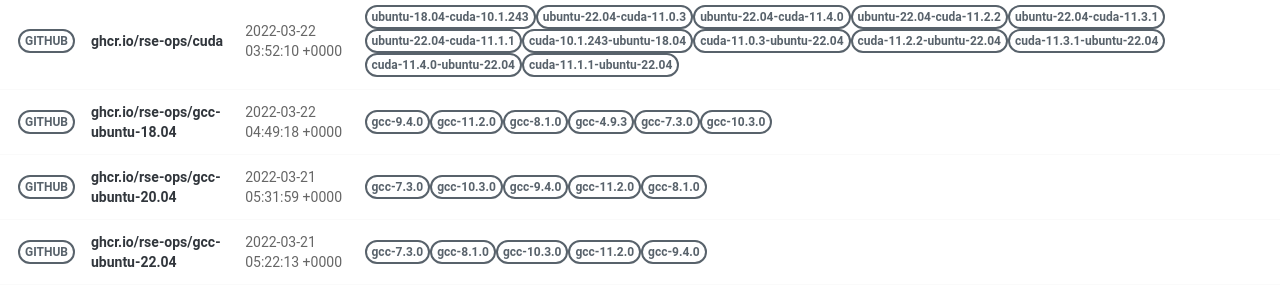
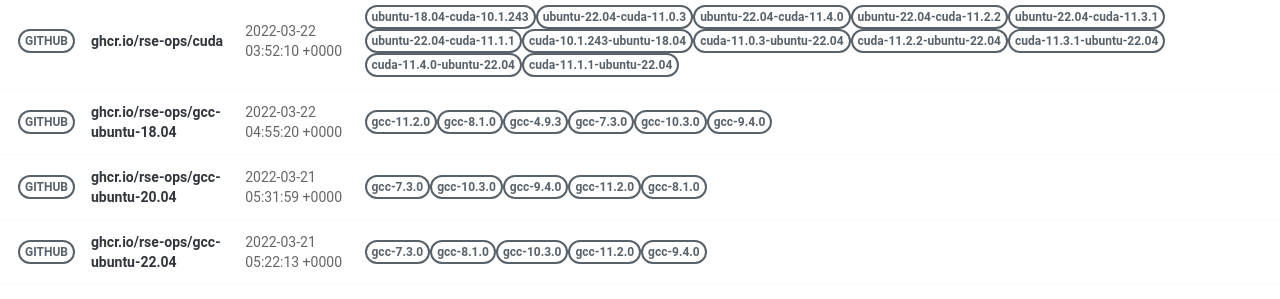
Before and after one commit to rse-ops/docker-images, a Jekyll site: the page built from pages/index.md, in a window 1280 px wide. Shown: the part 502-801 px from the top of the page. Built offline with Jekyll 4.4.1, drawn with Linux system fonts in a browser that asks for light colours; nearby versions of some CDN libraries.

Commit message:
Automated push to update library 2022-03-22

```diff
--- a/_library/ghcr.io-rse-ops-gcc-ubuntu-18.04.md
+++ b/_library/ghcr.io-rse-ops-gcc-ubuntu-18.04.md
@@ -1,14 +1,11 @@
 ---
 layout: container
 name: ghcr.io/rse-ops/gcc-ubuntu-18.04
-updated_at: 2022-03-22 04:49:18.056430
+updated_at: 2022-03-22 04:55:20.686960
 
 
 container_url: https://github.com/orgs/rse-ops/packages/container/package/gcc-ubuntu-18.04
 versions:
- - tag: gcc-9.4.0
-   dockerfile: https://github.com/rse-ops/docker-images/blob/main/ubuntu/gcc/Dockerfile
-   manifest: https://crane.ggcr.dev/manifest/ghcr.io/rse-ops/gcc-ubuntu-18.04:gcc-9.4.0
  - tag: gcc-11.2.0
    dockerfile: https://github.com/rse-ops/docker-images/blob/main/ubuntu/gcc/Dockerfile
    manifest: https://crane.ggcr.dev/manifest/ghcr.io/rse-ops/gcc-ubuntu-18.04:gcc-11.2.0
```
Also changed, not shown: other parts of _library/ghcr.io-rse-ops-gcc-ubuntu-18.04.md (+3 -0 lines).
